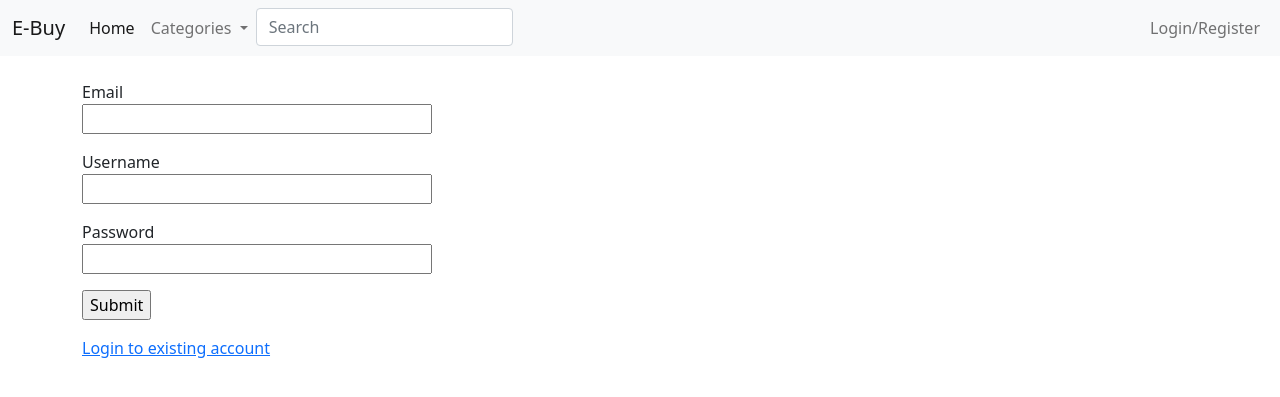
After one commit to NathanCYee/131_project, a Flask app: page /register in a window 1280 px wide. The commit adds this page. Shown: the top 397 px of the page. Run offline with Flask 2, Linux system fonts and the light colour scheme.

Commit message:
Added login/logout/register functionality. Created navbar

```diff
--- a/app/__init__.py
+++ b/app/__init__.py
@@ -1,4 +1,5 @@
 from flask import Flask
+from flask_login import LoginManager
 from flask_sqlalchemy import SQLAlchemy
 import os
 
@@ -14,5 +15,7 @@ webapp.config.from_mapping(
 )
 
 db = SQLAlchemy(webapp)
+login = LoginManager(webapp)
+login.login_view = 'login'
 
 from app import routes
--- /dev/null
+++ b/app/forms.py
@@ -0,0 +1,16 @@
+from flask_wtf import FlaskForm
+from wtforms import StringField, SubmitField, PasswordField
+from wtforms.validators import DataRequired
+
+
+class LoginForm(FlaskForm):
+    username = StringField("Username", validators=[DataRequired()])
+    password = PasswordField("Password", validators=[DataRequired()])
+    submit = SubmitField("Submit")
+
+
+class RegisterForm(FlaskForm):
+    username = StringField("Username", validators=[DataRequired()])
+    email = StringField("Email", validators=[DataRequired()])
+    password = PasswordField("Password", validators=[DataRequired()])
+    submit = SubmitField("Submit")
--- a/app/routes.py
+++ b/app/routes.py
@@ -1,7 +1,67 @@
-from distutils.log import debug
-from app import webapp
-from flask import render_template, flash
+from app import webapp, db
+from flask import render_template, flash, request, redirect
+from flask_login import current_user, login_user, logout_user, login_required
+from app.forms import LoginForm, RegisterForm
+from app.models import User
+
 
 @webapp.route('/')
 def home():
     return render_template('index.html')
+
+
+@webapp.route('/login', methods=['GET', 'POST'])
+def login():
+    form = LoginForm()
+    if request.method == 'POST':
+        username = request.form['username']
+        password = request.form['password']
+        users = User.query.filter_by(username=username)
+        if users.count() == 0:
+            flash("User not found.")
+            return render_template('login.html', form=form)
+        else:
+            user = users.first()
+            if user.check_password(password):
+                login_user(user)
+                return redirect('/')
+            else:  # redirect with an error message
+                flash("Incorrect password.")
+                return render_template('login.html', form=form)
+    else:
+        return render_template('login.html', form=form)
+
+
+@webapp.route('/register', methods=['GET', 'POST'])
+def register():
+    form = RegisterForm()
+    if request.method == 'POST':
+        username = request.form['username']
+        email = request.form['email']
+        password = request.form['password']
+
+        # query for the username and check if it is already taken
+        if User.query.filter_by(username=username).count() != 0:
+            flash("Username is already taken")
+            return render_template('register.html', form=form)
+        # query for the email and check if it is already taken
+        elif User.query.filter_by(email=email).count() != 0:
+            flash("Email has already been used")
+            return render_template('register.html', form=form)
+        # create and register the new user
+        else:  # redirect with an error message
+            user = User(username=username, email=email)
+            user.set_password(password)
+            db.session.add(user)
+            db.session.commit()
+            login_user(user)
+            return redirect('/')
+    else:
+        return render_template('register.html', form=form)
+
+
+@webapp.route("/logout")
+@login_required
+def logout():
+    logout_user()
+    return redirect('/')
--- a/app/templates/base.html
+++ b/app/templates/base.html
@@ -6,20 +6,82 @@
     <meta name="viewport" content="width=device-width, initial-scale=1">
 
     <!-- Bootstrap CSS -->
-    <link href="https://cdn.jsdelivr.net/npm/bootstrap@5.1.3/dist/css/bootstrap.min.css" rel="stylesheet" integrity="sha384-1BmE4kWBq78iYhFldvKuhfTAU6auU8tT94WrHftjDbrCEXSU1oBoqyl2QvZ6jIW3" crossorigin="anonymous">
-    <link rel="stylesheet" type="text/css" href="{{ url_for('static', filename='main.css')}}" />
+    <link href="https://cdn.jsdelivr.net/npm/bootstrap@5.1.3/dist/css/bootstrap.min.css" rel="stylesheet"
+          integrity="sha384-1BmE4kWBq78iYhFldvKuhfTAU6auU8tT94WrHftjDbrCEXSU1oBoqyl2QvZ6jIW3" crossorigin="anonymous">
+    <link rel="stylesheet" type="text/css" href="{{ url_for('static', filename='main.css') }}"/>
+    <link rel="stylesheet" href="https://cdn.jsdelivr.net/npm/bootstrap-icons@1.8.1/font/bootstrap-icons.css">
     <title>Hello, world!</title>
 </head>
 <body>
-    <nav class="contianer">
-        This is the
+<nav class="navbar navbar-expand-lg navbar-light bg-light">
+    <div class="container-fluid">
+        <a class="navbar-brand" href="/">E-Buy</a>
+        <button class="navbar-toggler" type="button" data-bs-toggle="collapse" data-bs-target="#navbarSupportedContent"
+                aria-controls="navbarSupportedContent" aria-expanded="false" aria-label="Toggle navigation">
+            <span class="navbar-toggler-icon"></span>
+        </button>
+        <div class="collapse navbar-collapse" id="navbarSupportedContent">
+            <ul class="navbar-nav me-auto mb-2 mb-lg-0">
+                <li class="nav-item">
+                    <a class="nav-link active" aria-current="page" href="/">Home</a>
+                </li>
+                <li class="nav-item dropdown">
+                    <a class="nav-link dropdown-toggle" href="#" id="navbarDropdown" role="button"
+                       data-bs-toggle="dropdown" aria-expanded="false">
+                        Categories
+                    </a>
+                    <ul class="dropdown-menu" aria-labelledby="navbarDropdown">
+                        <!-- TODO - Loop through categories and display them here -->
+                        <li><a class="dropdown-item" href="#">Action</a></li>
+                        <li><a class="dropdown-item" href="#">Another action</a></li>
+                        <li>
+                            <hr class="dropdown-divider">
+                        </li>
+                        <li><a class="dropdown-item" href="#">Something else here</a></li>
+                    </ul>
+                </li>
+                <li class="nav-item">
+                    <form class="d-flex">
+                        <input class="form-control me-4" type="search" placeholder="Search" aria-label="Search">
+                    </form>
+                </li>
+            </ul>
+            <ul class="nav navbar-nav flex-row justify-content-md-center justify-content-start flex-nowrap">
+
+                <li class="nav-item">
+                    {% if current_user.is_authenticated %}
+                        <li class="nav-item dropdown">
+                            <a class="nav-link dropdown-toggle" href="#" id="navbarDropdown" role="button"
+                               data-bs-toggle="dropdown" aria-expanded="false">
+                                <i class="bi bi-person-fill"></i>
+                            </a>
+                            <ul class="dropdown-menu" aria-labelledby="navbarDropdown" style="right: 0; left: auto;">
+                                <!-- TODO - Implement these links -->
+                                <li><a class="dropdown-item" href="/cart">Shopping Cart</a></li>
+                                <li><a class="dropdown-item" href="/info">Account Info</a></li>
+                                <li>
+                                    <hr class="dropdown-divider">
+                                </li>
+                                <li><a class="dropdown-item" href="/logout">Log Out</a></li>
+                            </ul>
+                        </li>
+                    {% else %}
+                        <a class="nav-link" href="/login">Login/Register</a>
+                    {% endif %}
+                </li>
+            </ul>
+        </div>
+    </div>
 </nav>
-      <h1 class="main">This is our Website!</h1>
 
 <!--Below is where the templates will go. You should NOT re-rend the navbar unless necessary-->
+<div class="container">
     {% block main %}
     {% endblock %}
+</div>
 
-    <script src="https://cdn.jsdelivr.net/npm/bootstrap@5.1.3/dist/js/bootstrap.bundle.min.js" integrity="sha384-ka7Sk0Gln4gmtz2MlQnikT1wXgYsOg+OMhuP+IlRH9sENBO0LRn5q+8nbTov4+1p" crossorigin="anonymous"></script>
+<script src="https://cdn.jsdelivr.net/npm/bootstrap@5.1.3/dist/js/bootstrap.bundle.min.js"
+        integrity="sha384-ka7Sk0Gln4gmtz2MlQnikT1wXgYsOg+OMhuP+IlRH9sENBO0LRn5q+8nbTov4+1p"
+        crossorigin="anonymous"></script>
 </body>
 </html>
--- /dev/null
+++ b/app/templates/register.html
@@ -0,0 +1,32 @@
+{% extends "base.html" %}
+
+
+{% block main %}
+    {% with messages = get_flashed_messages() %}
+        {% if messages %}
+            {% for message in messages %}
+                <div class="alert alert-danger" role="alert">
+                    {{ message }}
+                </div>
+            {% endfor %}
+        {% endif %}
+    {% endwith %}
+    </br>
+    <form action="/register" method="POST">
+        {{ form.hidden_tag() }}
+        <p>
+            {{ form.email.label }}<br>
+            {{ form.email(size=32) }}
+        </p>
+        <p>
+            {{ form.username.label }}<br>
+            {{ form.username(size=32) }}
+        </p>
+        <p>
+            {{ form.password.label }}<br>
+            {{ form.password(size=32) }}
+        </p>
+        <p>{{ form.submit() }}</p>
+    </form>
+    <a href="/login">Login to existing account</a>
+{% endblock %}
```
Also changed, not shown: app/models.py (+7 -2 lines), app/templates/index.html (+15 -1 lines), app/templates/login.html (added, +28 -0 lines), app/app.db (deleted), readme.md. Lines whose indentation alone changed are shown as unchanged.
